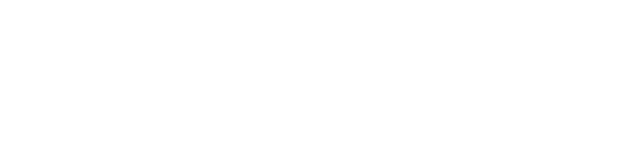
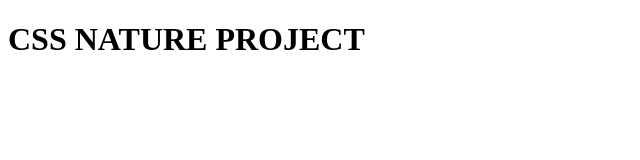
Before and after one commit to arminzukic/arminzukic.github.io, a plain HTML site: page index.html in a window 1280 px wide. Shown: the whole page, without its empty margins (0-640 px from the left). Drawn offline with Linux system fonts and the light colour scheme.

Commit message:
description

```diff
--- a/index.html
+++ b/index.html
@@ -7,6 +7,6 @@
     <title>CSS PROJECT</title>
 </head>
 <body>
-
+    <h1>CSS NATURE PROJECT</h1>
 </body>
 </html>
```
